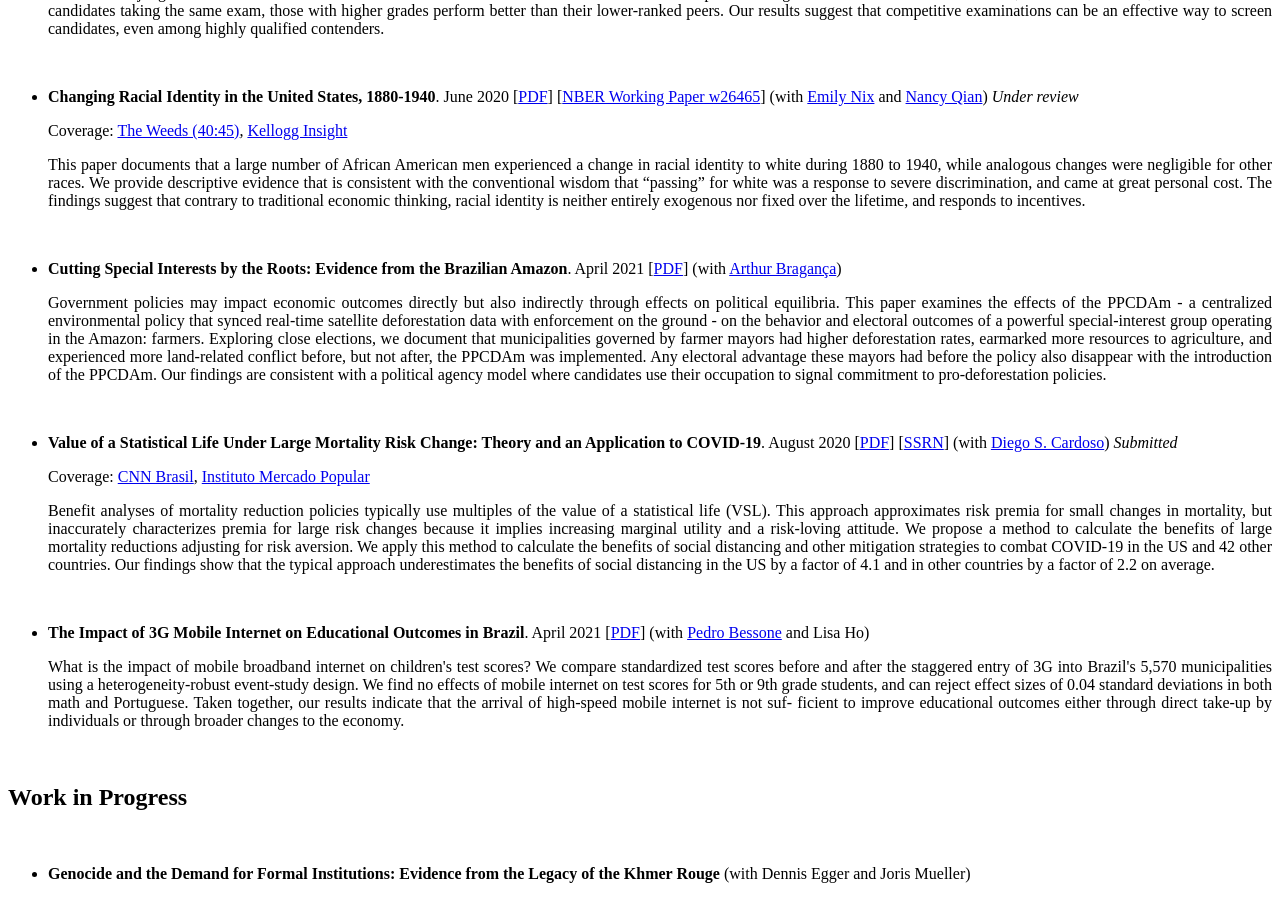
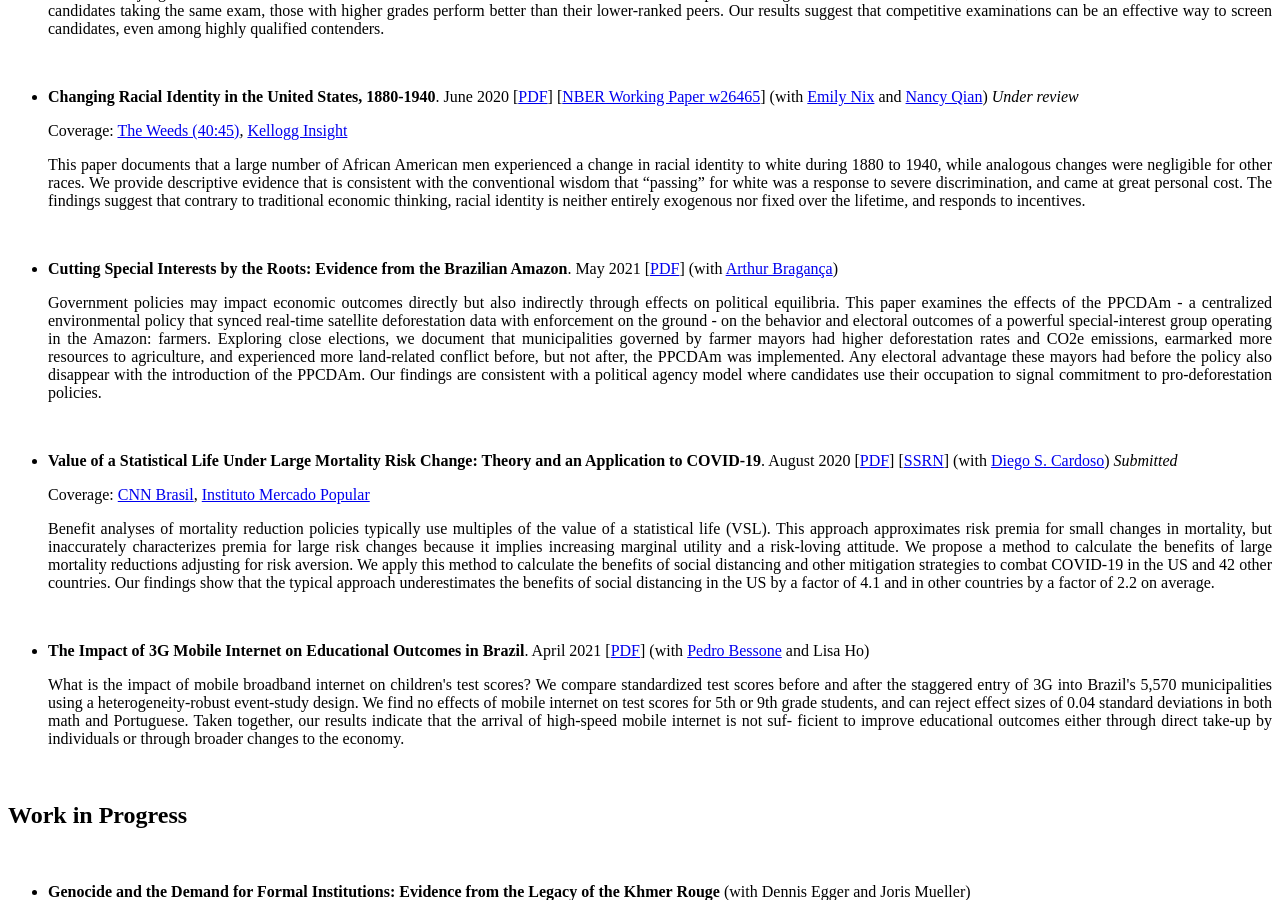
Before and after one commit to rdahis/rdahis.github.io, a Jekyll site: the page built from 1-research.md, in a window 1280 px wide and 900 px high, scrolled down 477 px. Built offline with Jekyll 4.4.1, drawn with Linux system fonts in a browser that asks for light colours; a script that is not in the unit is left out.

Commit message:
Update farmers paper abstract.

```diff
--- a/1-research.md
+++ b/1-research.md
@@ -27,9 +27,9 @@
    <p style="text-align: justify;"> This paper documents that a large number of African American men experienced a change in racial identity to white during 1880 to 1940, while analogous changes were negligible for other races. We provide descriptive evidence that is consistent with the conventional wisdom that “passing” for white was a response to severe discrimination, and came at great personal cost. The findings suggest that contrary to traditional economic thinking, racial identity is neither entirely exogenous nor fixed over the lifetime, and responds to incentives. </p>
 
 <br>
-- **Cutting Special Interests by the Roots: Evidence from the Brazilian Amazon**. April 2021 [[PDF](/files/papers/Braganca and Dahis (2021) Cutting Special Interests by the Roots.pdf){:target="_blank"}] (with [Arthur Bragança](https://arthurbraganca.com/){:target="_blank"})
+- **Cutting Special Interests by the Roots: Evidence from the Brazilian Amazon**. May 2021 [[PDF](/files/papers/Braganca and Dahis (2021) Cutting Special Interests by the Roots.pdf){:target="_blank"}] (with [Arthur Bragança](https://arthurbraganca.com/){:target="_blank"})
 
-   <p style="text-align: justify;"> Government policies may impact economic outcomes directly but also indirectly through effects on political equilibria. This paper examines the effects of the PPCDAm - a centralized environmental policy that synced real-time satellite deforestation data with enforcement on the ground - on the behavior and electoral outcomes of a powerful special-interest group operating in the Amazon: farmers. Exploring close elections, we document that municipalities governed by farmer mayors had higher deforestation rates, earmarked more resources to agriculture, and experienced more land-related conflict before, but not after, the PPCDAm was implemented. Any electoral advantage these mayors had before the policy also disappear with the introduction of the PPCDAm. Our findings are consistent with a political agency model where candidates use their occupation to signal commitment to pro-deforestation policies. </p>
+   <p style="text-align: justify;"> Government policies may impact economic outcomes directly but also indirectly through effects on political equilibria. This paper examines the effects of the PPCDAm - a centralized environmental policy that synced real-time satellite deforestation data with enforcement on the ground - on the behavior and electoral outcomes of a powerful special-interest group operating in the Amazon: farmers. Exploring close elections, we document that municipalities governed by farmer mayors had higher deforestation rates and CO2e emissions, earmarked more resources to agriculture, and experienced more land-related conflict before, but not after, the PPCDAm was implemented. Any electoral advantage these mayors had before the policy also disappear with the introduction of the PPCDAm. Our findings are consistent with a political agency model where candidates use their occupation to signal commitment to pro-deforestation policies. </p>
 
 <br>
 - **Value of a Statistical Life Under Large Mortality Risk Change: Theory and an Application to COVID-19**. August 2020 [[PDF](/files/papers/CD_VSL.pdf){:target="_blank"}] [[SSRN](https://papers.ssrn.com/abstract=3599529){:target="_blank"}] (with [Diego S. Cardoso](https://www.diegoscardoso.com/){:target="_blank"}) _Submitted_
```
